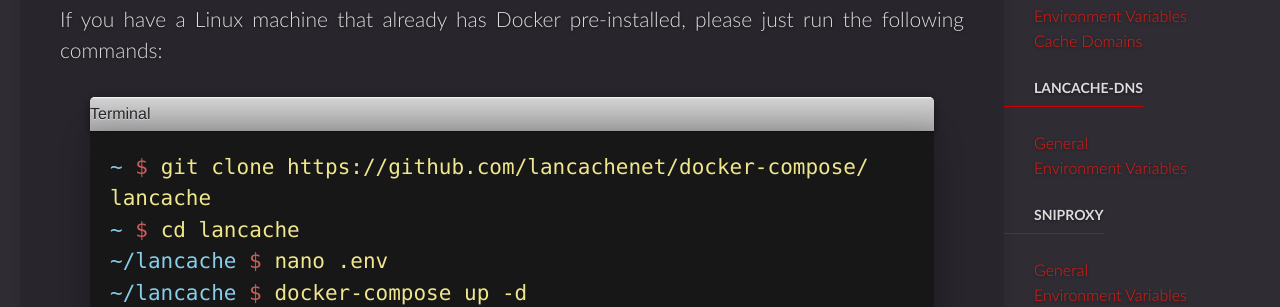
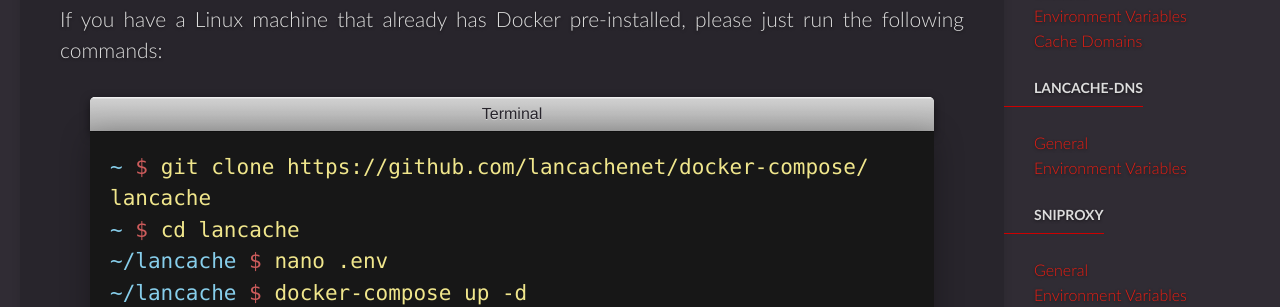
Before and after one commit to lancachenet/lancachenet.github.io, a Jekyll site: the page built from _docs/index.md, in a window 1280 px wide. Shown: the part 579-886 px from the top of the page. Built offline with Jekyll 4.4.1, drawn with Linux system fonts in a browser that asks for light colours; comment, search, counter and statistics services are not loaded.

Commit message:
Update index.md

```diff
--- a/_docs/index.md
+++ b/_docs/index.md
@@ -20,7 +20,7 @@
 If you have a Linux machine that already has Docker pre-installed, please just run the following commands:
 
 <div class="unit code code-terminal">
-<p class="title">Terminal</p>
+<span class="title">Terminal</span>
 <div class="shell">
 <p class="line">
 <span class="path">~</span>
```
